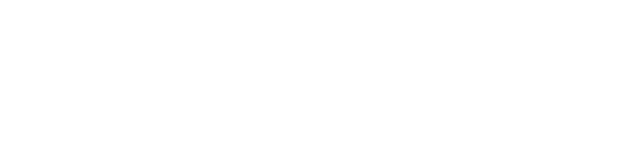
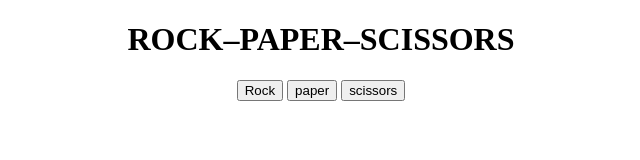
Before and after one commit to IAmFrench/Rock-paper-scissors-in-javascript-2017, a plain HTML site: page index.html in a window 1280 px wide. Shown: the whole page, without its empty margins (319-959 px from the left). Drawn offline with Linux system fonts and the light colour scheme.

Commit message:
ajout structure html + css

```diff
--- a/index.html
+++ b/index.html
@@ -1,12 +1,39 @@
 <!DOCTYPE html>
 <html lang="en">
+
 <head>
     <meta charset="UTF-8">
     <meta name="viewport" content="width=device-width, initial-scale=1.0">
     <meta http-equiv="X-UA-Compatible" content="ie=edge">
     <title>Rock–paper–scissors in Javascript</title>
+    <link rel="stylesheet" href="main.css">
 </head>
+
 <body>
+    <h1 class="title">Rock–paper–scissors</h1>
+    <div class="left">
+
+    </div>
+    <div class="right">
+
+    </div>
+    <div class="buttons">
+        <ul class="">
+            <li>
+                <input type="button" class="butt" id="rock" value="Rock">
+            </li>
+            <li>
+                <input type="button" class="butt" id="paper" value="paper">
+            </li>
+            <li>
+                <input type="button" class="butt" id="scissors" value="scissors">
+            </li>
+        </ul>
+    </div>
+    <div class="result">
+        <span id="result"></span>
+    </div>
     <script src="app.js"></script>
 </body>
+
 </html>
--- /dev/null
+++ b/main.css
@@ -0,0 +1,12 @@
+body {
+    text-align: center;
+    text-transform: uppercase;
+}
+
+ul {
+    padding-left: 0px;
+}
+
+li {
+    display: inline-block;
+}
```
